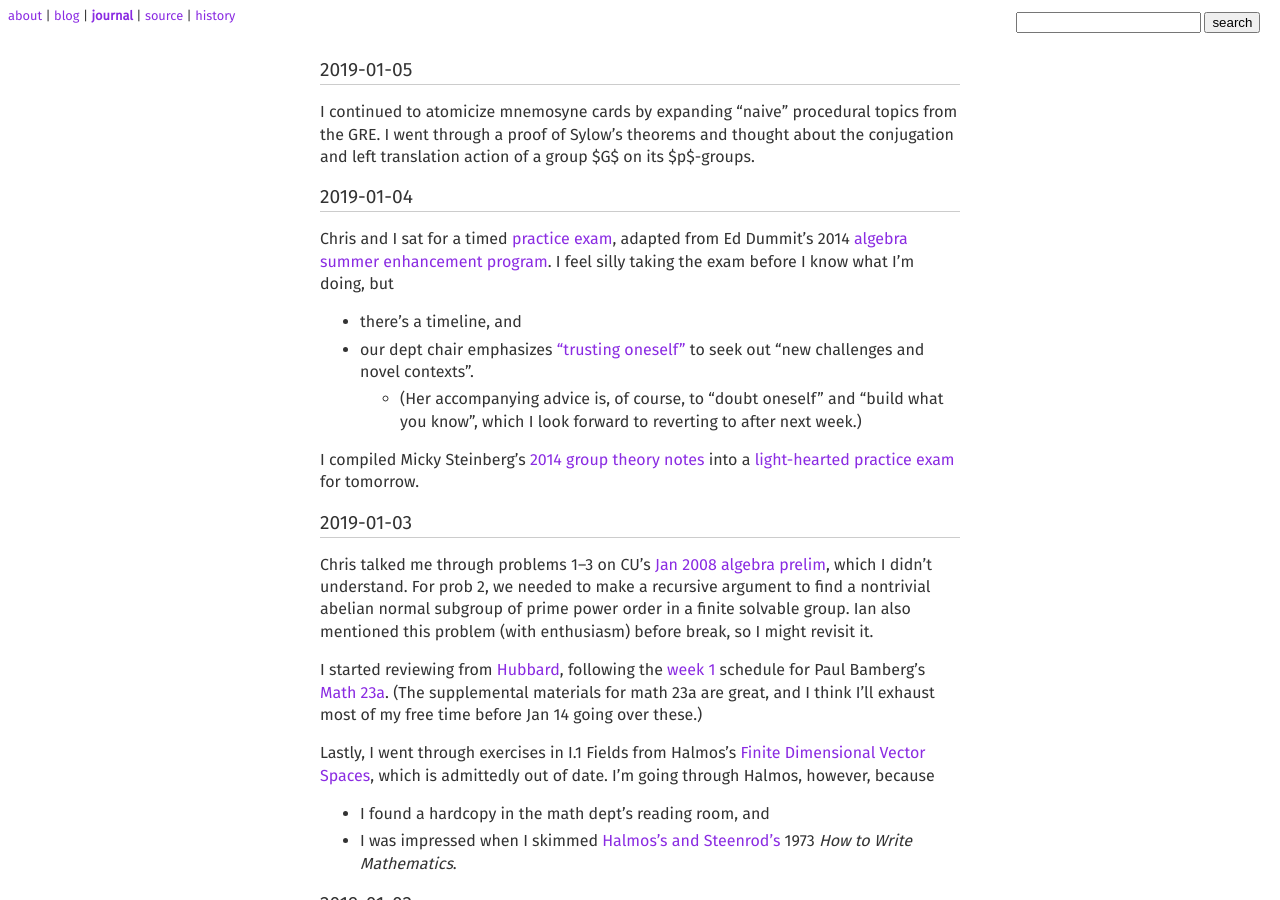
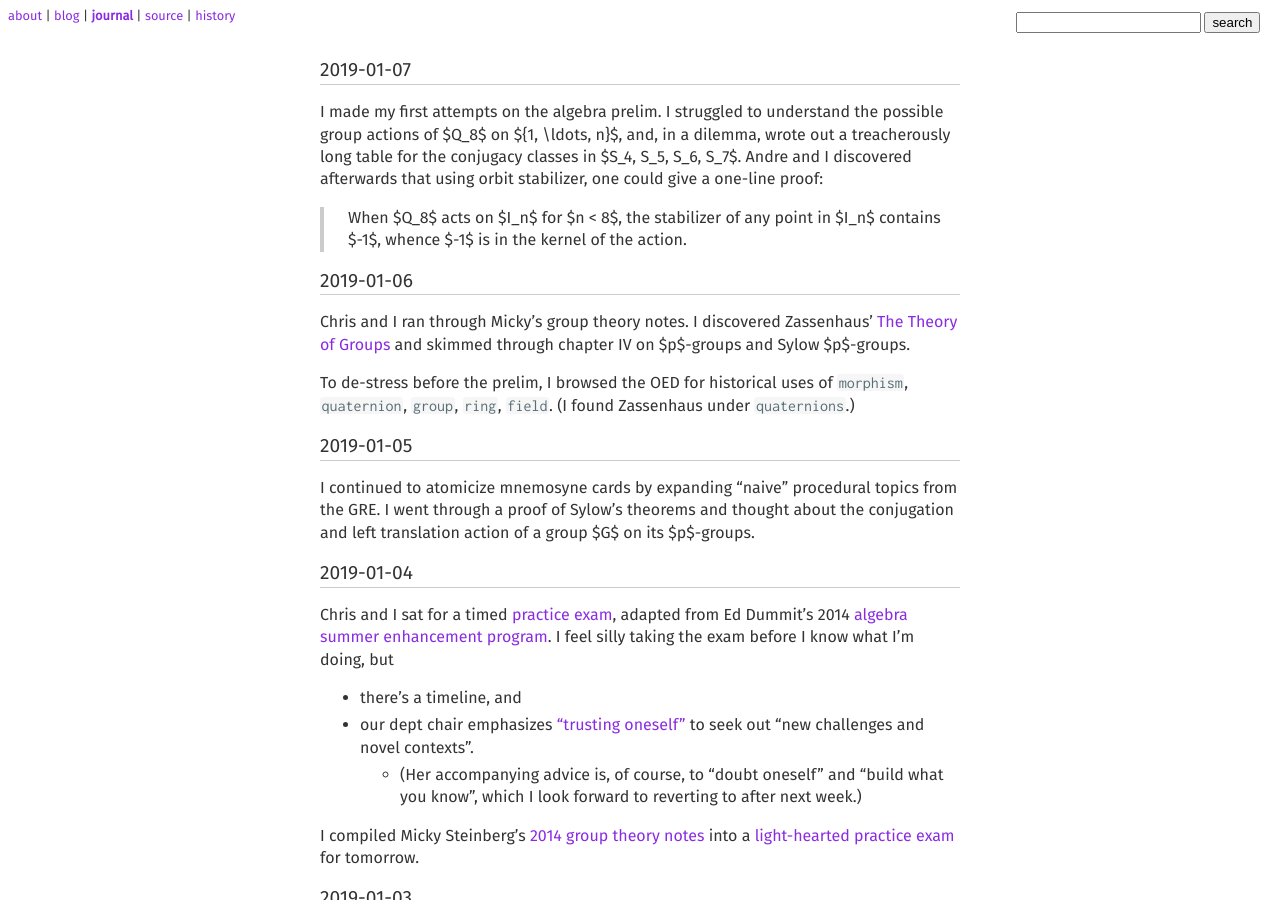
Before and after one commit to coltongrainger/journal, a Jekyll site: the page built from index.md, in a window 1280 px wide and 900 px high. Built offline with Jekyll 4.4.1, drawn with Linux system fonts in a browser that asks for light colours; our own code applies the rules of GitHub Pages for plain Markdown files.

Commit message:
Historical data, also, took the prelim

```diff
--- a/index.md
+++ b/index.md
@@ -2,6 +2,18 @@
 title: journal
 author: Colton Grainger
 ---
+
+## 2019-01-07
+
+I made my first attempts on the algebra prelim. I struggled to understand the possible group actions of $Q_8$ on $\{1, \ldots, n\}$, and, in a dilemma, wrote out a treacherously long table for the conjugacy classes in $S_4, S_5, S_6, S_7$. Andre and I discovered afterwards that using orbit stabilizer, one could give a one-line proof:
+
+> When $Q_8$ acts on $I_n$ for $n < 8$, the stabilizer of any point in $I_n$ contains $-1$, whence $-1$ is in the kernel of the action.
+
+## 2019-01-06
+
+Chris and I ran through Micky's group theory notes. I discovered Zassenhaus' [The Theory of Groups](https://books.google.com/books?id=_lOycgz7bQYC) and skimmed through chapter IV on $p$-groups and Sylow $p$-groups.
+
+To de-stress before the prelim, I browsed the OED for historical uses of `morphism`, `quaternion`, `group`, `ring`, `field`. (I found Zassenhaus under `quaternions`.)
 
 ## 2019-01-05
 
```
